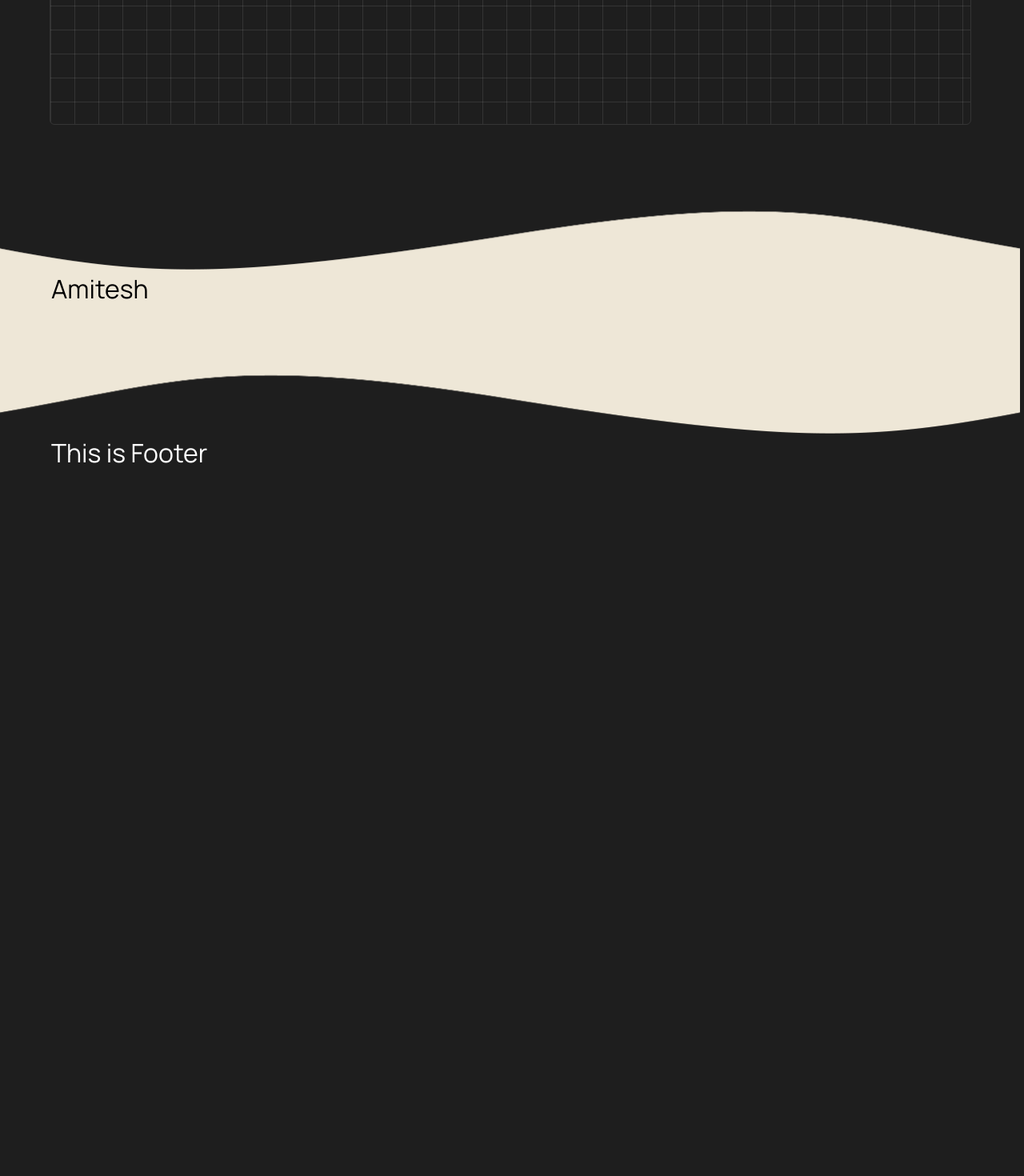
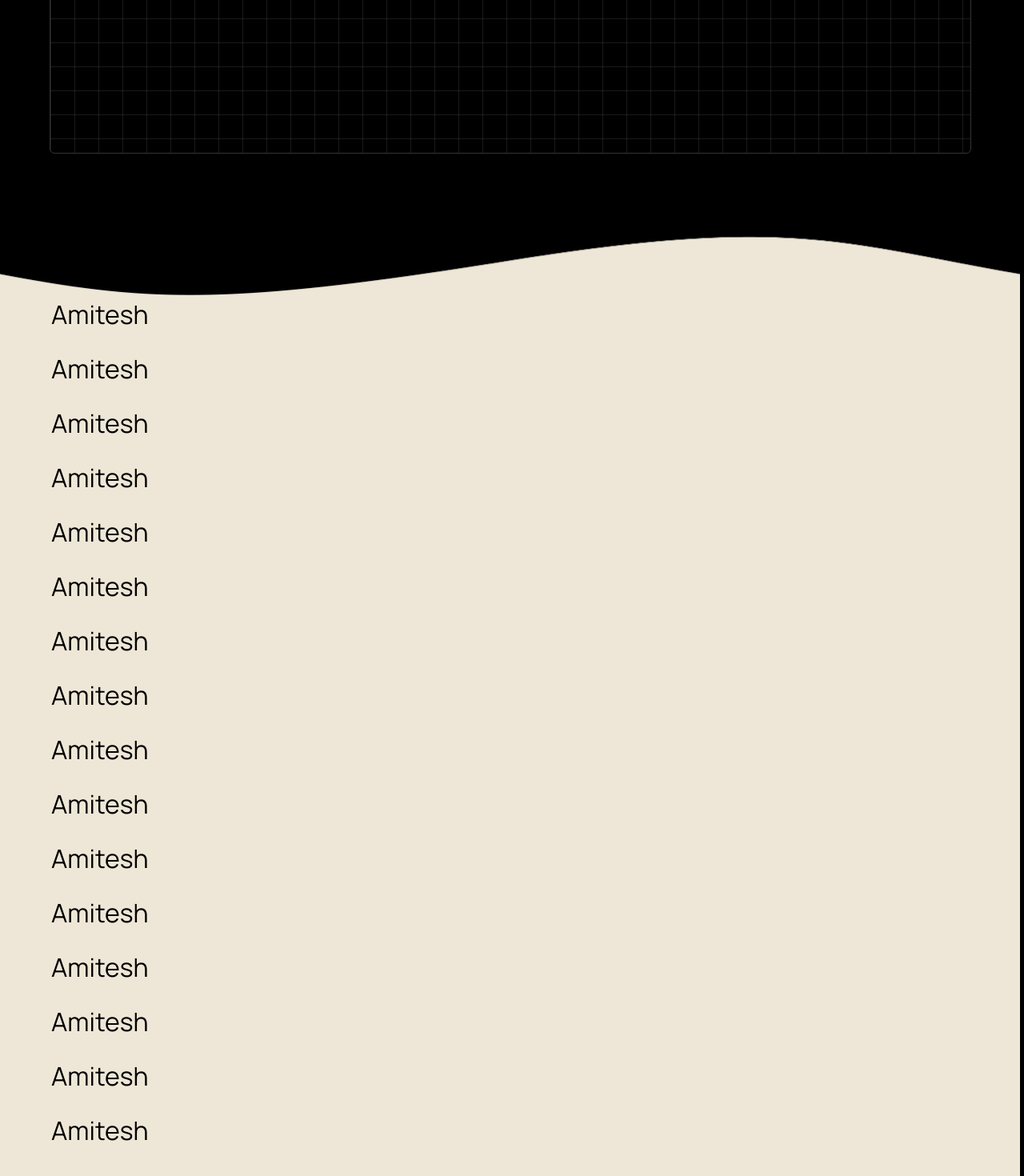
Before and after one commit to phuyalbish/sciobyte-website, a React (Vite) app: page / in a window 1280 px wide. Shown: the part 620-2090 px from the top of the page at 80% size. Before the commit the page ends 1210 px from the top, so only its background shows below. Built offline with nearby package versions, Linux system fonts and the light colour scheme; a web font is replaced by a local one.

Commit message:
[Feat] Footer and Header added

```diff
--- /dev/null
+++ b/src/components/Header.jsx
@@ -0,0 +1,13 @@
+
+import Container from "@/components/Container.jsx";
+function Header() {
+  return (
+      <div className="text-xl text-white py-8 w-full h-30 bg-black">
+        <Container>
+        <div className="text-xl text-white">This is Header</div>
+        </Container>
+      </div>
+  )
+}
+
+export default Header
--- a/src/components/PageLayout.jsx
+++ b/src/components/PageLayout.jsx
@@ -1,22 +1,34 @@
 import { useState } from "react";
+import { Outlet, useLocation } from "react-router-dom";
+import { motion, useScroll, useMotionValueEvent } from "framer-motion";
+import Header from "@/components/Header.jsx";
+import Footer from "@/components/Footer.jsx";
 
-import {  Outlet } from "react-router-dom";
-import {motion, useScroll, useMotionValueEvent} from "framer-motion"
-import Footer from "@/components/Footer.jsx";
 export default function PageLayout() {
+  const { scrollY } = useScroll();
+  const location = useLocation();
 
-  const { scrollY}  = useScroll();
-  const [hideHeader, setHideHeader] = useState(false);
+  const isHome = location.pathname === "/";
+  const [hideHeader, setHideHeader] = useState(isHome); // hidden initially only on home
 
   useMotionValueEvent(scrollY, "change", (latest) => {
-    const previous = scrollY.getPrevious();
+    const previous = scrollY.getPrevious() ?? 0;
+    const viewportHeight = window.innerHeight;
+
+    // 🏠 HOME PAGE LOGIC
+    if (isHome) {
+      // Before 100vh → always hidden
+      if (latest < viewportHeight) {
+        setHideHeader(true);
+        return;
+      }
+    }
 
     if (latest > previous && latest > 20) {
       setHideHeader(true);
     } else {
       setHideHeader(false);
     }
-
   });
 
   return (
@@ -29,17 +41,16 @@ export default function PageLayout() {
         }}
         animate={hideHeader ? "hidden" : "visible"}
         transition={{ duration: 0.35, ease: "easeInOut" }}
-          className="sticky top-0 z-50  text-white"
+        className="sticky top-0 z-50 text-white"
       >
-          {/* <Header /> */}
+        <Header />
       </motion.nav>
 
-      <main className="flex-1  relative ">
+      <main className="flex-1 relative">
+        <Outlet />
+      </main>
 
-        <Outlet/>
-      </main>
       <Footer />
-
     </div>
   );
 }
--- a/src/components/pages/HoverableGrid.jsx
+++ b/src/components/pages/HoverableGrid.jsx
@@ -91,7 +91,7 @@ export default function HoverableGrid() {
   return (
     <div
       ref={containerRef}
-      className="relative w-[90vw] h-[90vh] top-[2vh] border border-white/10 overflow-hidden  rounded-md"
+      className="relative w-[90vw] h-[85vh] border border-white/20 overflow-hidden  rounded-md"
       onMouseMove={handleMouseMove}
       onMouseLeave={handleMouseLeave}
       style={tiltStyle}
--- a/src/index.css
+++ b/src/index.css
@@ -124,7 +124,7 @@ html {
 body {
   font-family: "Manrope", sans-serif;
   color: var(--text);
-  background-color: #1e1e1e;
+  background-color: black;
 }
 p{
   font-family: "Manrope", sans-serif !important;
--- a/src/pages/HomePage.jsx
+++ b/src/pages/HomePage.jsx
@@ -14,7 +14,7 @@ function HomePage() {
 
   return (
   <>
-  <div className="w-full h-screen flex justify-center items-center">
+  <div className="w-full h-[90vh] flex justify-center items-center">
 
           <HoverableGrid/>
           <div className="flex flex-col gap-4 items-center  justify-center absolute">
@@ -37,6 +37,21 @@ function HomePage() {
                   <img src={Curve} alt="Curve"  className="w-full"/>
                   <Container>
                         <div className="text-xl text-black">Amitesh</div>
+                        <div className="text-xl text-black">Amitesh</div>
+                        <div className="text-xl text-black">Amitesh</div>
+                        <div className="text-xl text-black">Amitesh</div>
+                        <div className="text-xl text-black">Amitesh</div>
+                        <div className="text-xl text-black">Amitesh</div>
+                        <div className="text-xl text-black">Amitesh</div>
+                        <div className="text-xl text-black">Amitesh</div>
+                        <div className="text-xl text-black">Amitesh</div>
+                        <div className="text-xl text-black">Amitesh</div>
+                        <div className="text-xl text-black">Amitesh</div>
+                        <div className="text-xl text-black">Amitesh</div>
+                        <div className="text-xl text-black">Amitesh</div>
+                        <div className="text-xl text-black">Amitesh</div>
+                        <div className="text-xl text-black">Amitesh</div>
+                        <div className="text-xl text-black">Amitesh</div>
             </Container>
 
 
--- /dev/null
+++ b/src/pages/NotFoundPage.jsx
@@ -0,0 +1,14 @@
+import Container from "@/components/Container.jsx";
+
+function NotFound() {
+
+
+  return (
+  <Container>
+      Page Not Found
+      </Container>
+
+  )
+}
+
+export default NotFound
```
Also changed, not shown: src/assets/Curve.png. Lines whose indentation alone changed are shown as unchanged.
